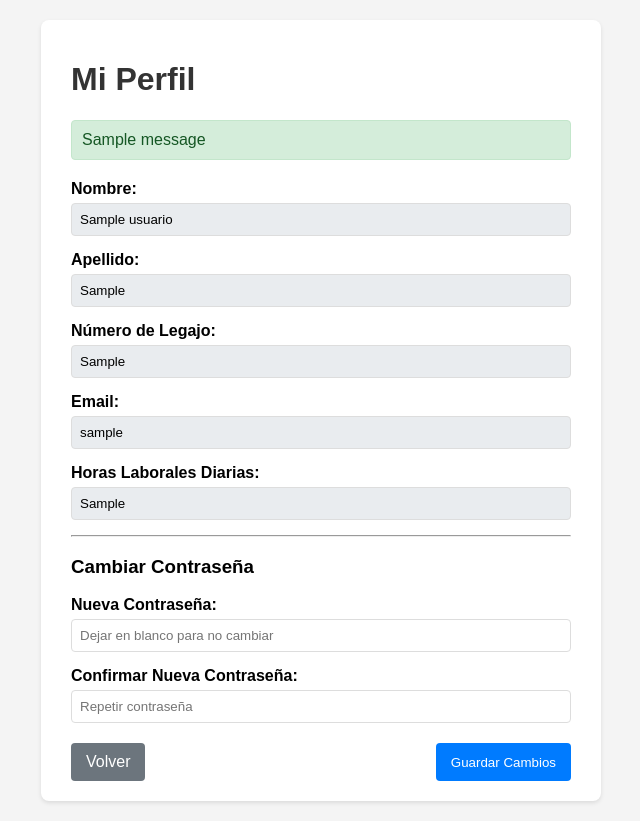
After one commit to DarioMayor/Sistema-Gestion-Personal, a Flask app: page /perfil in a window 1280 px wide. The commit adds this page. Shown: the whole page, without its empty margins (319-959 px from the left). Run offline with Flask 3, Linux system fonts and the light colour scheme; the visitor is signed in with stand-in values (Sample User, id 1); tables that the repository leaves empty or names only in its code hold one stand-in row (values such as "Sample post"); one stand-in notice (Sample message) is shown.

Commit message:
Muchos Cambios
Bugs Fixes.
El nombre de usuario paso de ser mail a legajo.
apartado de modificar contraseña y ver sus propios datos a los usuarios comunes.

```diff
--- a/Proyecto-Modularizado/routes/auth_routes.py
+++ b/Proyecto-Modularizado/routes/auth_routes.py
@@ -1,7 +1,8 @@
 from flask import Blueprint, render_template, request, redirect, url_for, session, flash
 import mysql.connector
-from werkzeug.security import check_password_hash
+from werkzeug.security import check_password_hash, generate_password_hash
 from config import Config
+from utils.decorators import login_required
 
 # Definimos el Blueprint
 auth_bp = Blueprint('auth', __name__)
@@ -13,12 +14,12 @@ def login():
         return redirect(url_for('admin.dashboard')) # Redirige al blueprint 'admin'
 
     if request.method == 'POST':
-        username = request.form['username']
+        legajo = request.form['legajo']
         password = request.form['password']
 
         conn = mysql.connector.connect(**Config.DB_CONFIG)
         cursor = conn.cursor(dictionary=True)
-        cursor.execute("SELECT * FROM usuarios WHERE username = %s", (username,))
+        cursor.execute("SELECT * FROM usuarios WHERE legajo = %s", (legajo,))
         user = cursor.fetchone()
         cursor.close()
         conn.close()
@@ -26,13 +27,13 @@ def login():
         if user and user.get('password_hash') and check_password_hash(user['password_hash'], password):
             session['logged_in'] = True
             session['user_id'] = user['id']
-            session['username'] = user['username']
+            session['legajo'] = user['legajo']
             session['role'] = user['role']
             session['nombre'] = user['nombre']
             session['apellido'] = user['apellido']
             return redirect(url_for('admin.dashboard'))
         else:
-            flash("Email o contraseña incorrectos", "error")
+            flash("Legajo o contraseña incorrectos", "error")
             return redirect(url_for('auth.login'))
 
     return render_template('login.html')
@@ -43,3 +44,55 @@ def logout():
     session.clear()
     flash("Has cerrado sesión.", "success")
     return redirect(url_for('auth.login'))
+
+# --- RUTA DE PERFIL (MODIFICAR USUARIO) ---
+@auth_bp.route("/perfil", methods=['GET', 'POST'])
+@login_required
+def perfil():
+    user_id = session.get('user_id')
+
+    conn = mysql.connector.connect(**Config.DB_CONFIG)
+    cursor = conn.cursor(dictionary=True)
+
+    if request.method == 'POST':
+        nueva_password = request.form.get('nueva_password')
+        confirmar_password = request.form.get('confirmar_password')
+
+        if nueva_password:
+            if nueva_password != confirmar_password:
+                flash("Las contraseñas no coinciden.", "error")
+            else:
+                try:
+                    password_hash = generate_password_hash(nueva_password)
+                    cursor.execute("UPDATE usuarios SET password_hash = %s WHERE id = %s", (password_hash, user_id))
+                    conn.commit()
+                    flash("Contraseña actualizada exitosamente.", "success")
+                except mysql.connector.Error as err:
+                    flash(f"Error al actualizar contraseña: {err}", "error")
+        else:
+            flash("No se ingresó ninguna contraseña nueva.", "error")
+
+        cursor.close()
+        conn.close()
+        return redirect(url_for('auth.perfil'))
+
+    # GET: Mostrar datos
+    try:
+        cursor.execute("SELECT nombre, apellido, legajo, username as email, horas_laborales FROM usuarios WHERE id = %s", (user_id,))
+        user = cursor.fetchone()
+
+        # Formatear horas laborales si es necesario
+        if user and user.get('horas_laborales'):
+            hl = user['horas_laborales']
+            # Si es timedelta, convertir a string HH:MM:SS o similar
+            user['horas_laborales'] = str(hl)
+
+    except mysql.connector.Error as err:
+        flash(f"Error al cargar perfil: {err}", "error")
+        user = {}
+    finally:
+        if conn.is_connected():
+            cursor.close()
+            conn.close()
+
+    return render_template('perfil_usuario.html', usuario=user)
--- a/Proyecto-Modularizado/templates/crear_usuario.html
+++ b/Proyecto-Modularizado/templates/crear_usuario.html
@@ -61,8 +61,8 @@
                 <input type="time" id="horas_laborales" name="horas_laborales" value="{{ form_data.get('horas_laborales', '08:00') }}" required>
             </div>
             <div class="form-group">
-                <label for="username">Email (Será su usuario de login):</label>
-                <input type="email" id="username" name="username" value="{{ form_data.get('username', '') }}" required>
+                <label for="email">Email (Opcional):</label>
+                <input type="email" id="email" name="email" value="{{ form_data.get('email', '') }}">
             </div>
             <!-- La contraseña siempre se deja vacía por seguridad -->
             <div class="form-group">
--- a/Proyecto-Modularizado/templates/dashboard.html
+++ b/Proyecto-Modularizado/templates/dashboard.html
@@ -37,8 +37,11 @@
     <div class="navbar">
         <h1>Panel de Fichajes</h1>
         <div>
-            Logueado como: <strong>{{ username }}</strong> ({{ role }})
+            Logueado como: <strong>{{ nombre }} {{ apellido }}</strong> ({{ role }})
             &nbsp; | &nbsp;
+            {% if role != 'admin' %}
+                <a href="/perfil" style="color: #add8e6;">Modificar Usuario</a> &nbsp; | &nbsp;
+            {% endif %}
             <a href="/logout">Cerrar Sesión</a>
         </div>
     </div>
--- a/Proyecto-Modularizado/templates/editar_usuario.html
+++ b/Proyecto-Modularizado/templates/editar_usuario.html
@@ -63,8 +63,8 @@
             </div>
 
             <div class="form-group">
-                <label for="username">Email (Username):</label>
-                <input type="email" id="username" name="username" value="{{ usuario.username }}" required>
+                <label for="email">Email (Opcional):</label>
+                <input type="email" id="email" name="email" value="{{ usuario.email or '' }}">
             </div>
             <div class="form-group">
                 <label for="role">Rol:</label>
--- a/Proyecto-Modularizado/templates/login.html
+++ b/Proyecto-Modularizado/templates/login.html
@@ -32,8 +32,8 @@
 
         <form action="/login" method="POST">
             <div>
-                <label for="username">Usuario:</label>
-                <input type="text" id="username" name="username" required>
+                <label for="legajo">Legajo:</label>
+                <input type="text" id="legajo" name="legajo" required>
             </div>
             <div>
                 <label for="password">Contraseña:</label>
--- /dev/null
+++ b/Proyecto-Modularizado/templates/perfil_usuario.html
@@ -0,0 +1,75 @@
+<!DOCTYPE html>
+<html lang="es">
+<head>
+    <meta charset="UTF-8">
+    <title>Mi Perfil</title>
+    <style>
+        body { font-family: Arial, sans-serif; background-color: #f4f4f4; margin: 0; padding: 20px; }
+        .container { background: #fff; padding: 20px 30px; border-radius: 8px; box-shadow: 0 2px 4px rgba(0,0,0,0.1); max-width: 500px; margin: auto; }
+        h1 { color: #333; }
+        .form-group { margin-bottom: 15px; }
+        .form-group label { display: block; margin-bottom: 5px; font-weight: bold; }
+        .form-group input { width: 100%; padding: 8px; border: 1px solid #ddd; border-radius: 4px; box-sizing: border-box; }
+        .form-group input[readonly] { background-color: #e9ecef; cursor: not-allowed; }
+        .btn-bar { margin-top: 20px; display: flex; justify-content: space-between; }
+        .btn { padding: 10px 15px; text-decoration: none; border-radius: 4px; color: white; border: none; cursor: pointer; }
+        .btn-save { background-color: #007bff; }
+        .btn-cancel { background-color: #6c757d; }
+        .flash { padding: 10px; margin-bottom: 20px; border-radius: 4px; border: 1px solid; }
+        .flash.error { background: #f8d7da; color: #721c24; border-color: #f5c6cb; }
+        .flash.success { background: #d4edda; color: #155724; border-color: #c3e6cb; }
+    </style>
+</head>
+<body>
+    <div class="container">
+        <h1>Mi Perfil</h1>
+
+        {% with messages = get_flashed_messages(with_categories=true) %}
+          {% if messages %}
+            {% for category, message in messages %}
+              <div class="flash {{ category }}">{{ message }}</div>
+            {% endfor %}
+          {% endif %}
+        {% endwith %}
+
+        <form action="/perfil" method="POST">
+            <div class="form-group">
+                <label for="nombre">Nombre:</label>
+                <input type="text" id="nombre" value="{{ usuario.nombre }}" readonly>
+            </div>
+            <div class="form-group">
+                <label for="apellido">Apellido:</label>
+                <input type="text" id="apellido" value="{{ usuario.apellido }}" readonly>
+            </div>
+            <div class="form-group">
+                <label for="legajo">Número de Legajo:</label>
+                <input type="text" id="legajo" value="{{ usuario.legajo }}" readonly>
+            </div>
+            <div class="form-group">
+                <label for="email">Email:</label>
+                <input type="text" id="email" value="{{ usuario.email or 'No asignado' }}" readonly>
+            </div>
+            <div class="form-group">
+                <label for="horas_laborales">Horas Laborales Diarias:</label>
+                <input type="text" id="horas_laborales" value="{{ usuario.horas_laborales }}" readonly>
+            </div>
+
+            <hr>
+            <h3>Cambiar Contraseña</h3>
+            <div class="form-group">
+                <label for="nueva_password">Nueva Contraseña:</label>
+                <input type="password" id="nueva_password" name="nueva_password" placeholder="Dejar en blanco para no cambiar">
+            </div>
+            <div class="form-group">
+                <label for="confirmar_password">Confirmar Nueva Contraseña:</label>
+                <input type="password" id="confirmar_password" name="confirmar_password" placeholder="Repetir contraseña">
+            </div>
+
+            <div class="btn-bar">
+                <a href="/dashboard" class="btn btn-cancel">Volver</a>
+                <button type="submit" class="btn btn-save">Guardar Cambios</button>
+            </div>
+        </form>
+    </div>
+</body>
+</html>
```
Also changed, not shown: Proyecto-Modularizado/crearadmin.py (added, +54 -0 lines), Proyecto-Modularizado/routes/admin_routes.py (+31 -11 lines), Proyecto-Modularizado/templates/admin_usuarios.html (+4 -4 lines).
